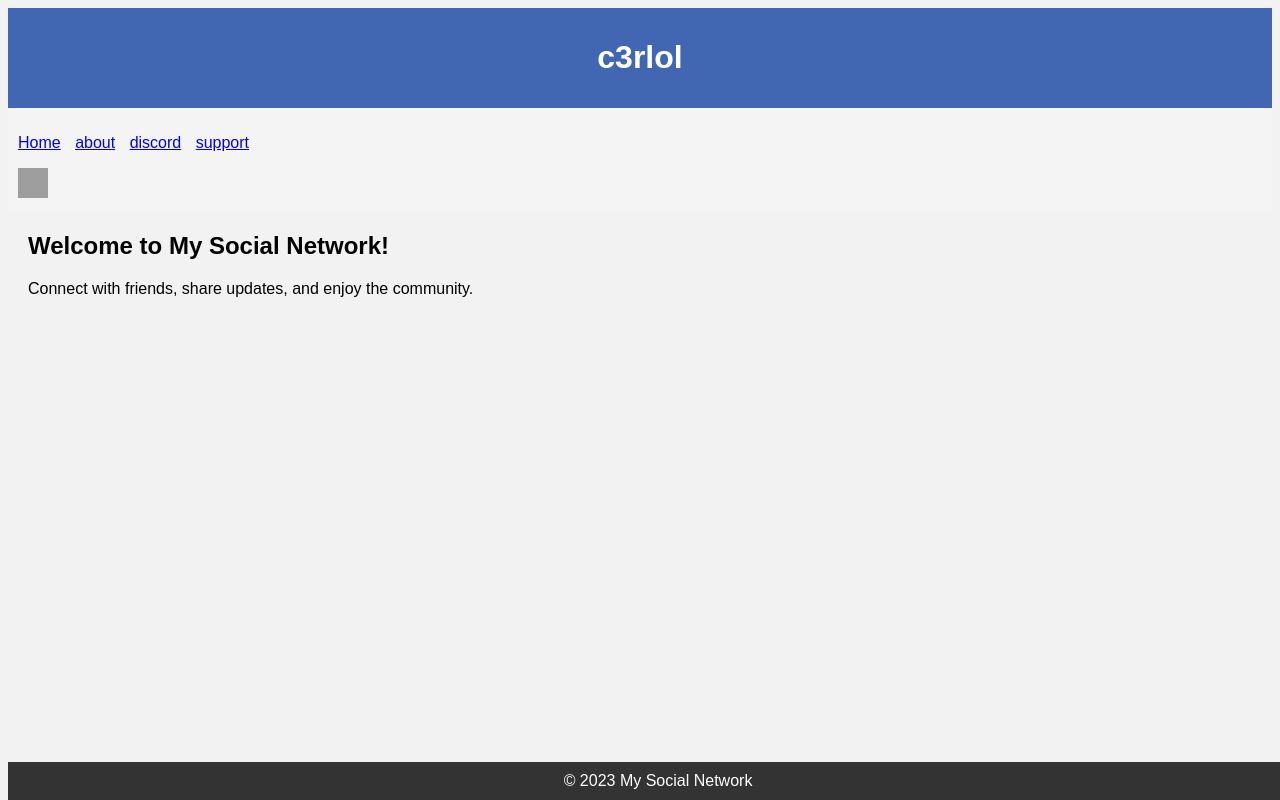
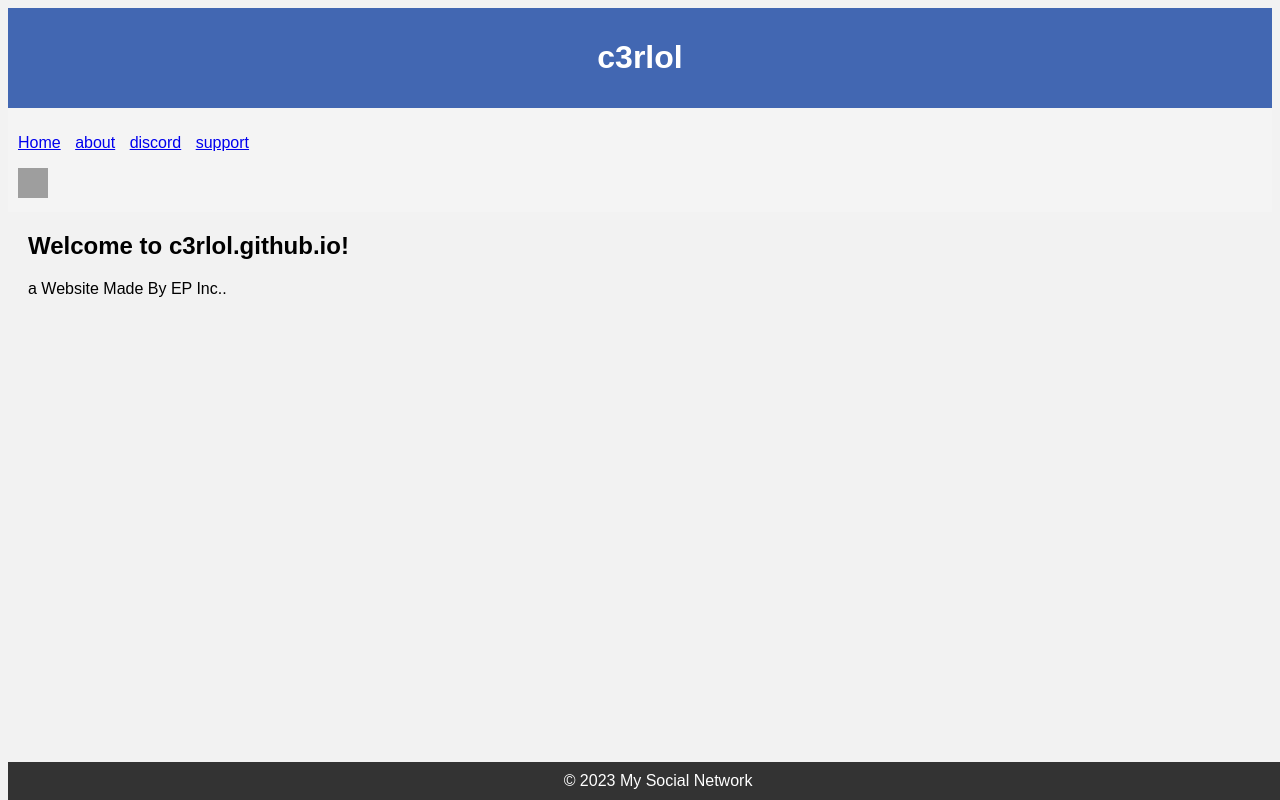
Before and after one commit to c3rlol/c3rlol.github.io, a plain HTML site: page index.html in a window 1280 px wide. Shown: the top 800 px of the page. Drawn offline with Linux system fonts and the light colour scheme; grey boxes are pictures that could not be loaded.

Commit message:
Update index.html

```diff
--- a/index.html
+++ b/index.html
@@ -55,12 +55,12 @@
         </ul>
         <!-- Discord icon -->
         <a href="https://discord.gg/epshop">
-            <img src="https://upload.wikimedia.org/wikipedia/commons/thumb/6/6b/Font_Awesome_5_brands_discord_color.svg/240px-Font_Awesome_5_brands_discord_color.svg.png" alt="Join our Discord Server" style="width: 30px; height: 30px;">
+            <img src="https://images.squarespace-cdn.com/content/v1/645bcf3bfe1164722e56317f/1686767877830-5GPGPZC6R5V78TVG6F9U/discord-icon-2048x2048-nnt62s2u.png?format=1500w" alt="Join our Discord Server" style="width: 30px; height: 30px;">
         </a>
     </nav>
     <section>
-        <h2>Welcome to My Social Network!</h2>
-        <p>Connect with friends, share updates, and enjoy the community.</p>
+        <h2>Welcome to c3rlol.github.io!</h2>
+        <p>a Website Made By EP Inc..</p>
     </section>
     <footer>
         &copy; 2023 My Social Network
```
